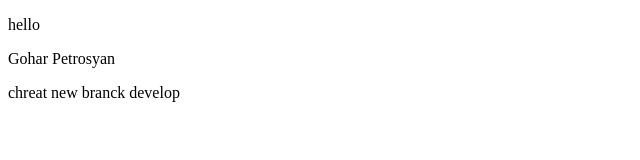
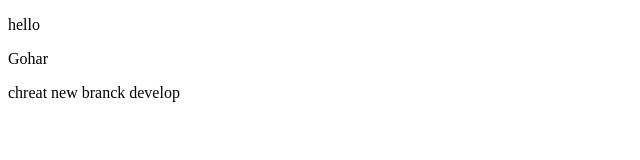
Before and after one commit to GoharPetrosyan/Test.13.10, a plain HTML site: page index.html in a window 1280 px wide. Shown: the full height of the page, 0-640 px from the left. Drawn offline with Linux system fonts and the light colour scheme.

Commit message:
delet surname

```diff
--- a/index.html
+++ b/index.html
@@ -6,7 +6,8 @@
 <body>
 
 <p>hello</p>
-<p>Gohar Petrosyan</p>
+<p>Gohar</p>
 <p>chreat new branck develop</p>
+<footer></footer>
 </body>
 </html>
```
